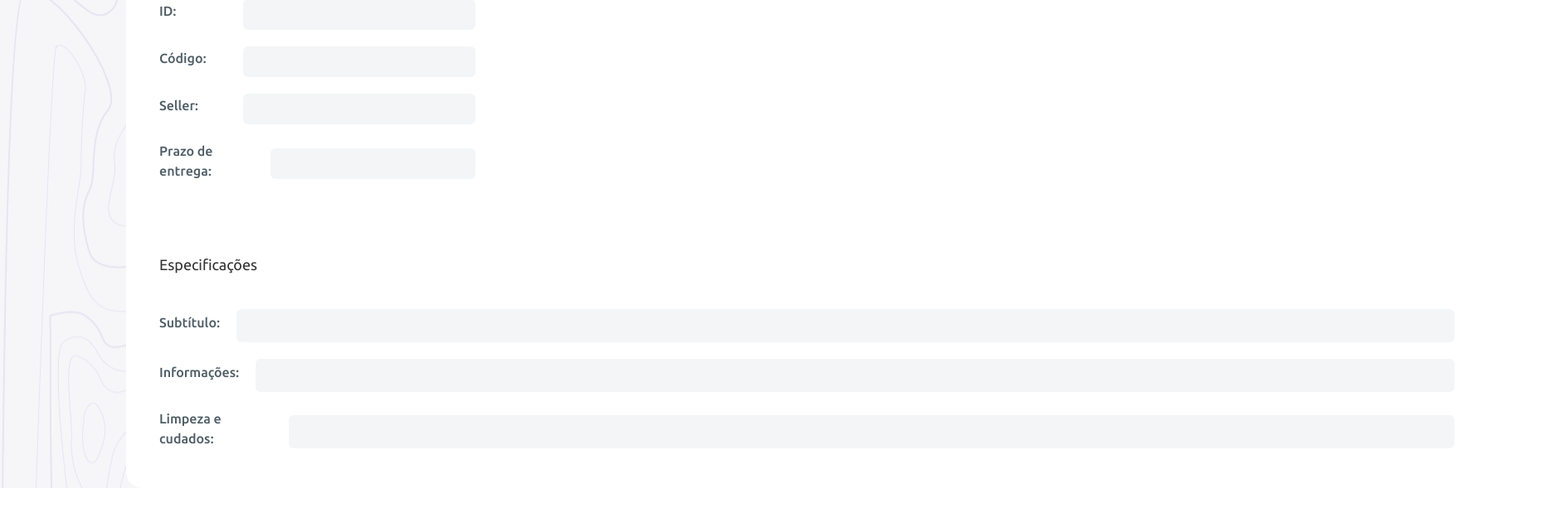
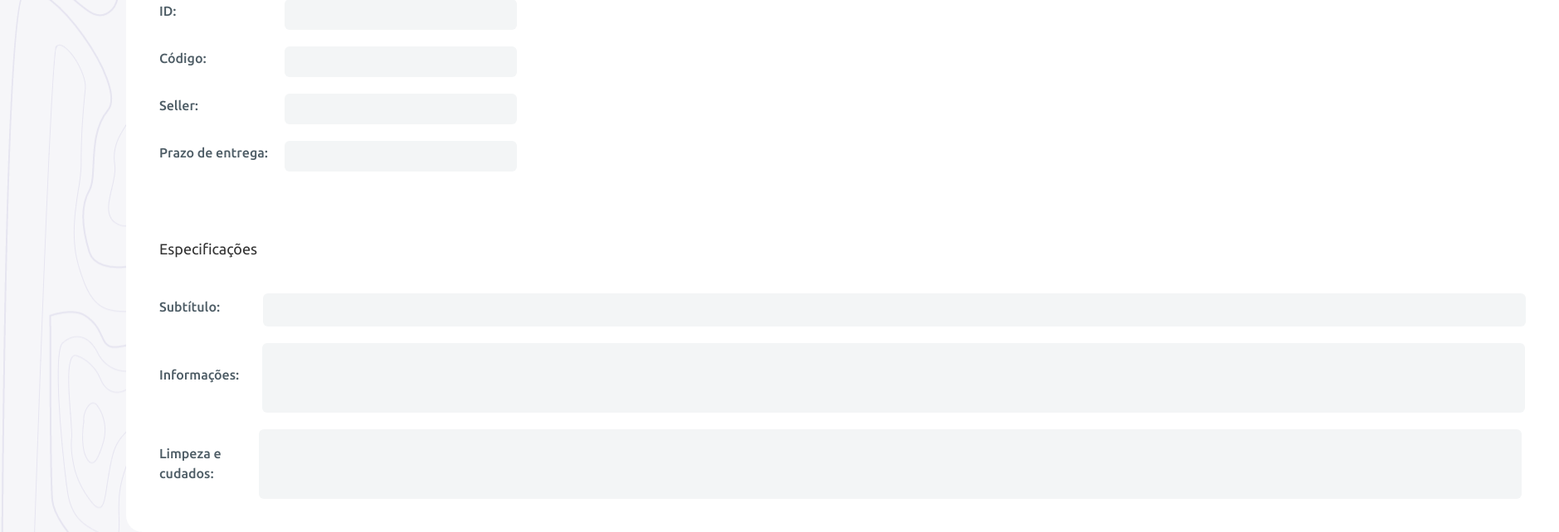
Before and after one commit to YanAnderson-bit/E-Dash, a Next.js app: page /products in a window 1280 px wide. Shown: the part 343-985 px from the top of the page at 83% size, 1879 px wide, since content can reach past the window. Before the commit the page ends 932 px from the top, so only its background shows below. Built offline with nearby package versions, Linux system fonts and the light colour scheme.

Commit message:
Finishes the layout for product form

```diff
--- a/src/pages/products/components/CreateProductForm/components/Especifications.tsx
+++ b/src/pages/products/components/CreateProductForm/components/Especifications.tsx
@@ -1,3 +1,4 @@
+import FormInput from '@/components/FormInput';
 import {
   FormControl,
   FormLabel,
@@ -9,28 +10,28 @@ import {
 
 export default function Especifications() {
   return (
-    <HStack w="100%" alignItems="flex-start" spacing={40}>
     <VStack w="100%" spacing={10} alignItems="flex-start">
       <Text color="#333333" fontSize="18px">
         Especificações
       </Text>
       <FormControl>
         <VStack color="primmary.input" spacing={5} alignItems="flex-start">
-            <HStack justifyContent="space-between" w="100%">
+          <HStack gap={10} w="100%">
             <FormLabel>Subtítulo:</FormLabel>
-              <Input border="none" bg="#F3F5F6" type="string" />
+            <FormInput w="1522px" />
           </HStack>
-            <HStack justifyContent="space-between" w="100%">
+          <HStack gap={4} w="100%">
             <FormLabel>Informações:</FormLabel>
-              <Input border="none" bg="#F3F5F6" type="text" />
+            <FormInput w="1522px" h="84px" />
           </HStack>
-            <HStack justifyContent="space-between" w="100%">
-              <FormLabel>Limpeza e cudados:</FormLabel>
-              <Input border="none" w="95%" bg="#F3F5F6" type="string" />
+          <HStack gap={7} w="100%">
+            <FormLabel w="80px" h="42px">
+              Limpeza e cudados:
+            </FormLabel>
+            <FormInput w="1522px" h="84px" />
           </HStack>
         </VStack>
       </FormControl>
     </VStack>
-    </HStack>
   );
 }
--- a/src/pages/products/index.tsx
+++ b/src/pages/products/index.tsx
@@ -3,7 +3,7 @@ import { Box } from '@chakra-ui/react';
 import CreateProductForm from './components/CreateProductForm';
 import Header from './components/CreateProductForm/components/Header';
 
-export default function FormPage() {
+export default function ProductsPage() {
   return (
     <Layout>
       <Box w="1736px" mt="20px">
```
Lines whose indentation alone changed are shown as unchanged.
